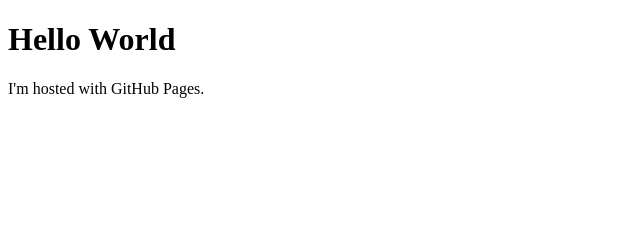
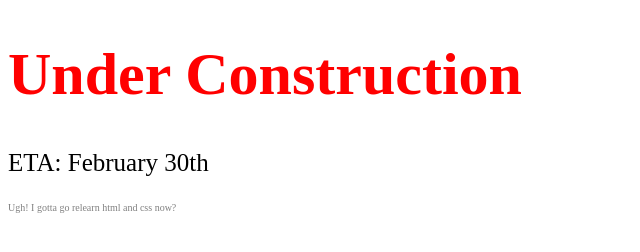
Before and after one commit to Shihabyooo/shihabyooo.github.io, a plain HTML site: page index.html in a window 1280 px wide. Shown: the whole page, without its empty margins (0-640 px from the left). Drawn offline with Linux system fonts and the light colour scheme.

Commit message:
Placeholder

```diff
--- a/index.html
+++ b/index.html
@@ -1,7 +1,8 @@
 <!DOCTYPE html>
     <html>
         <body>
-            <h1>Hello World</h1>
-            <p>I'm hosted with GitHub Pages.</p>
+            <h1 style="color:red;font-size:60px">Under Construction</h1>
+            <p style="font-size:25px">ETA: February 30th</p>
+            <p style="color:grey;font-size:10px">Ugh! I gotta go relearn html and css now?</p>
         </body>
     </html>
```
